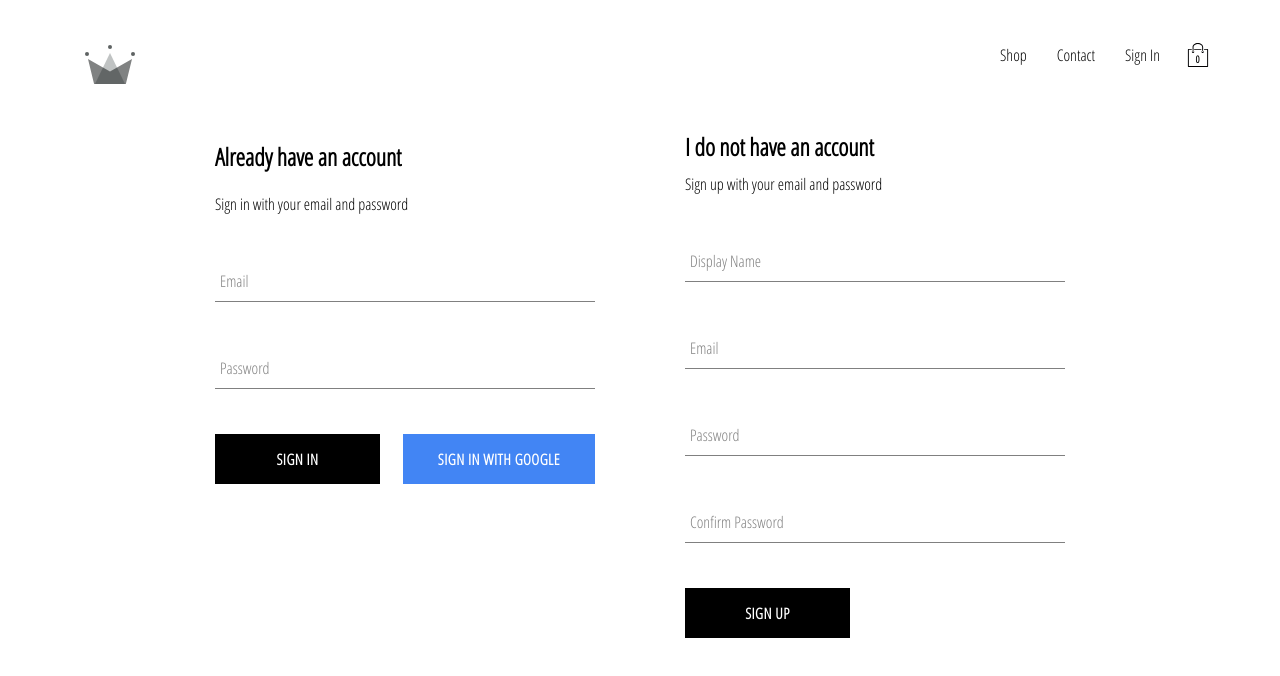
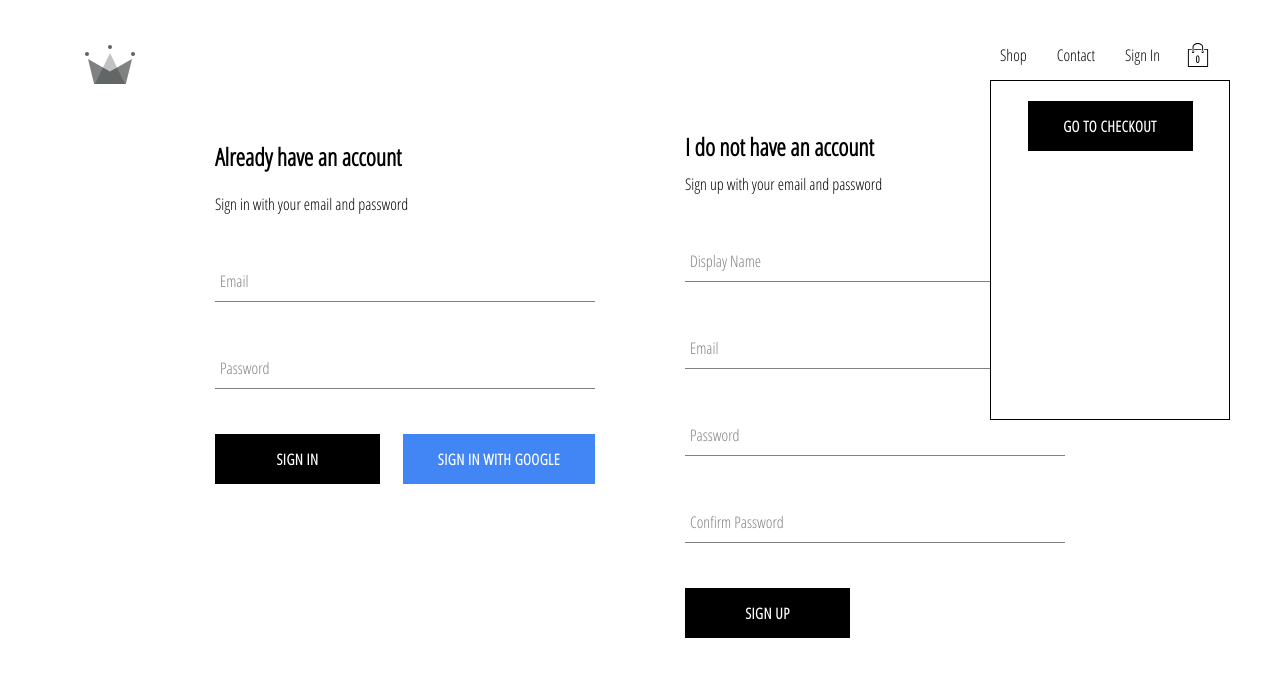
Before and after one commit to ziaddessoki/clothing-app, a React (Create React App) app: page /auth in a window 1280 px wide. Shown: the top 676 px of the page. Built offline with nearby package versions, Linux system fonts and the light colour scheme; no server answers.

Commit message:
cart dropdown

```diff
--- /dev/null
+++ b/src/components/cartDropDown/cartDropDown.component.jsx
@@ -0,0 +1,15 @@
+import React from 'react'
+import './cartDropDown.component.scss'
+
+import CustomButton from '../customButton/customButton.component'
+function CartDropDown() {
+    return (
+        <div className="cart-dropdown">
+            <div className="cart-items">
+                <CustomButton> Go To CheckOut</CustomButton>
+            </div>
+        </div>
+    )
+}
+
+export default CartDropDown
--- /dev/null
+++ b/src/components/cartDropDown/cartDropDown.component.scss
@@ -0,0 +1,25 @@
+.cart-dropdown{
+ position: absolute;
+ width: 240px;
+ height: 340px;
+ display:flex;
+ align-items: center;
+ flex-direction: column;
+ padding: 20px;
+ border: 1px solid black;
+ background-color: white;
+ top: 80px;
+ right: 50px;
+ z-index: 5;
+
+ .cart-items{
+     height: 240px;
+     display: flex;
+     flex-direction: column;
+     overflow: scroll;
+ }
+
+ .button{
+     margin-top: auto;
+ }
+}
--- a/src/components/header/header.component.jsx
+++ b/src/components/header/header.component.jsx
@@ -6,6 +6,7 @@ import { connect } from 'react-redux'
 import { ReactComponent as Logo } from '../../assests/crown.svg'
 import { auth } from '../../firebase/firebase.utils'
 import CartIcon from '../cartIcon/cartIcon.component'
+import CartDropDown from '../cartDropDown/cartDropDown.component'
 
 
 const Header = ({ currentUser }) => {
@@ -25,6 +26,7 @@ const Header = ({ currentUser }) => {
                 }
                 <CartIcon className='option' />
             </div>
+            <CartDropDown />
         </div>
     )
 }
```
